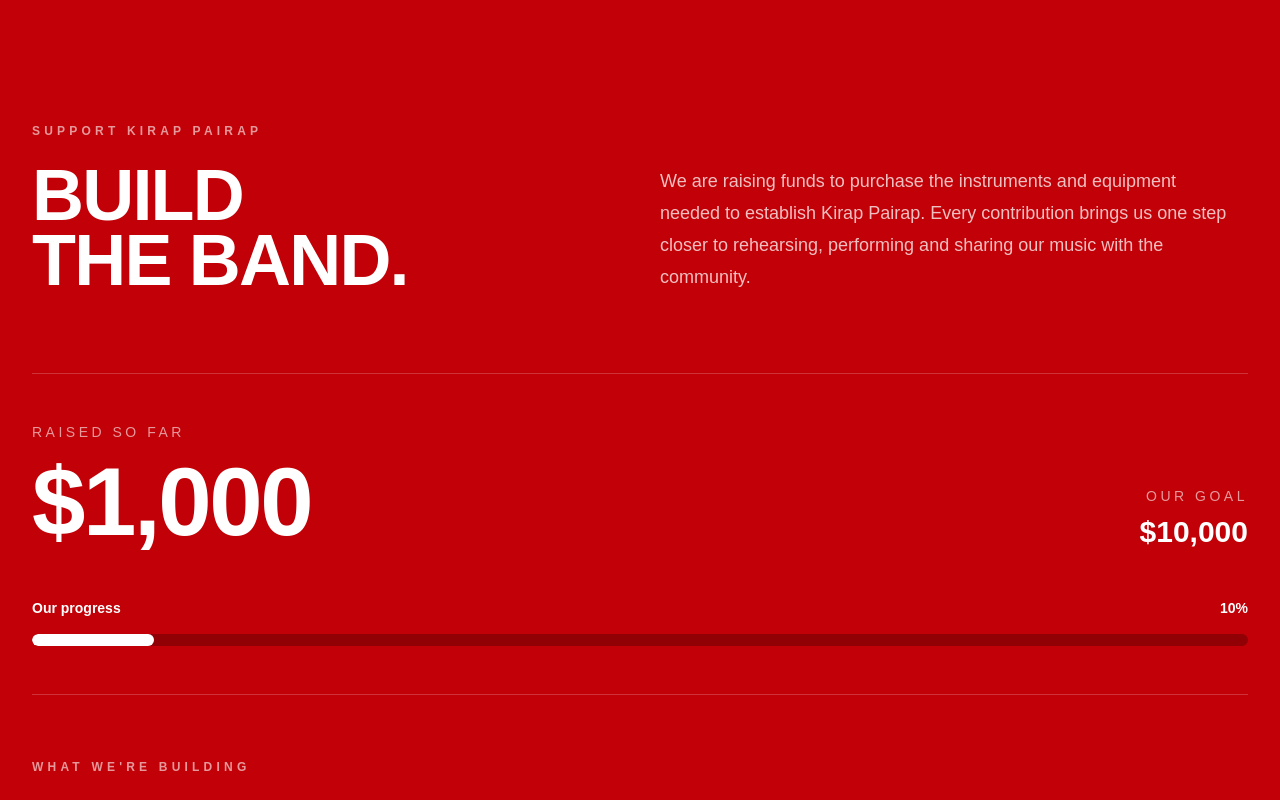
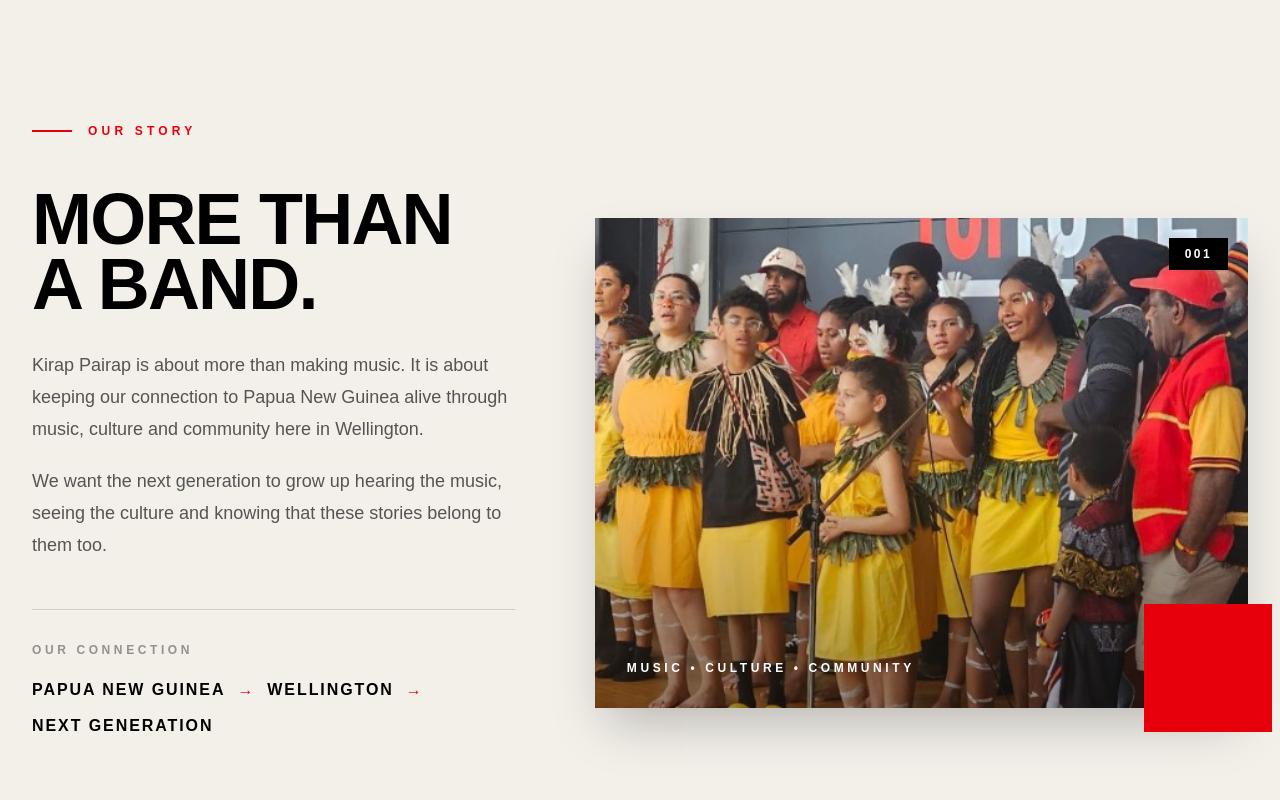
Before and after one commit to okdezines/kirap-pairap, a Next.js app: page / in a window 1280 px wide. Shown: the part 1620-2420 px from the top of the page. Built offline with nearby package versions, Linux system fonts and the light colour scheme.

Commit message:
Add Our Story section and community photo

```diff
--- /dev/null
+++ b/app/components/OurStory.tsx
@@ -0,0 +1,100 @@
+export default function OurStory() {
+    return (
+        <section
+            id="story"
+            className="overflow-hidden bg-[#f3f0ea] px-6 py-24 text-black md:py-32 lg:px-8"
+        >
+            <div className="mx-auto max-w-7xl">
+
+                {/* Section label */}
+                <div className="mb-12 flex items-center gap-4">
+                    <span className="h-[2px] w-10 bg-red-600" />
+
+                    <p className="text-xs font-bold uppercase tracking-[0.35em] text-red-600">
+                        Our Story
+                    </p>
+                </div>
+
+                {/* Main layout */}
+                <div className="grid items-center gap-14 lg:grid-cols-[0.85fr_1.15fr] lg:gap-20">
+
+                    {/* Story */}
+                    <div>
+                        <h2 className="text-5xl font-black uppercase leading-[0.9] tracking-tight sm:text-6xl md:text-7xl">
+                            More Than
+                            <br />
+                            A Band.
+                        </h2>
+
+                        <p className="mt-8 max-w-lg text-lg leading-8 text-black/65">
+                            Kirap Pairap is about more than making music. It is about
+                            keeping our connection to Papua New Guinea alive through
+                            music, culture and community here in Wellington.
+                        </p>
+
+                        <p className="mt-5 max-w-lg text-lg leading-8 text-black/65">
+                            We want the next generation to grow up hearing the music,
+                            seeing the culture and knowing that these stories belong
+                            to them too.
+                        </p>
+
+                        {/* Cultural journey */}
+                        <div className="mt-12 border-t border-black/15 pt-8">
+                            <p className="mb-5 text-xs font-bold uppercase tracking-[0.3em] text-black/40">
+                                Our Connection
+                            </p>
+
+                            <div className="flex flex-wrap items-center gap-3 text-sm font-black uppercase tracking-[0.12em] sm:text-base">
+                                <span>Papua New Guinea</span>
+                                <span className="text-red-600">→</span>
+                                <span>Wellington</span>
+                                <span className="text-red-600">→</span>
+                                <span>Next Generation</span>
+                            </div>
+                        </div>
+                    </div>
+
+                    {/* Photograph */}
+                    <div className="relative">
+                        <div className="relative aspect-[4/3] overflow-hidden bg-black shadow-2xl">
+                            <img
+                                src="/kirap-pairap/images/community/kirap-pairap-community.jpg"
+                                alt="Papua New Guinean community celebrating culture together"
+                                className="h-full w-full object-cover object-center transition duration-700 hover:scale-[1.02]"
+                            />
+
+                            {/* Subtle image treatment */}
+                            <div className="absolute inset-0 bg-gradient-to-t from-black/35 via-transparent to-transparent" />
+
+                            {/* Image label */}
+                            <div className="absolute bottom-0 left-0 p-6 md:p-8">
+                                <p className="text-xs font-bold uppercase tracking-[0.3em] text-white">
+                                    Music • Culture • Community
+                                </p>
+                            </div>
+                        </div>
+
+                        {/* Decorative block */}
+                        <div className="absolute -bottom-4 -right-4 -z-0 h-24 w-24 bg-red-600 md:-bottom-6 md:-right-6 md:h-32 md:w-32" />
+
+                        {/* Photo number */}
+                        <div className="absolute right-5 top-5 bg-black px-4 py-2 text-xs font-bold tracking-[0.2em] text-white">
+                            001
+                        </div>
+                    </div>
+                </div>
+
+                {/* Statement */}
+                <div className="mt-24 border-t border-black/15 pt-10 md:mt-32">
+                    <p className="max-w-5xl text-3xl font-black uppercase leading-tight tracking-tight md:text-5xl">
+                        Our music carries where we come from.
+                        <span className="text-red-600">
+                            {" "}Our community carries it forward.
+                        </span>
+                    </p>
+                </div>
+
+            </div>
+        </section>
+    );
+}
--- a/app/page.tsx
+++ b/app/page.tsx
@@ -6,6 +6,7 @@ import Journey from "./components/Journey";
 import Navbar from "./components/Navbar";
 import OurPurpose from "./components/OurPurpose";
 import PracticeSessions from "./components/PracticeSessions";
+import OurStory from "./components/OurStory";
 
 export default function Home() {
   return (
@@ -13,6 +14,7 @@ export default function Home() {
       <Navbar />
       <Hero />
       <OurPurpose />
+      <OurStory />
       <Fundraising />
       <Journey />
       <PracticeSessions />
```
Also changed, not shown: public/images/community/kirap-pairap-community.jpg (added).
